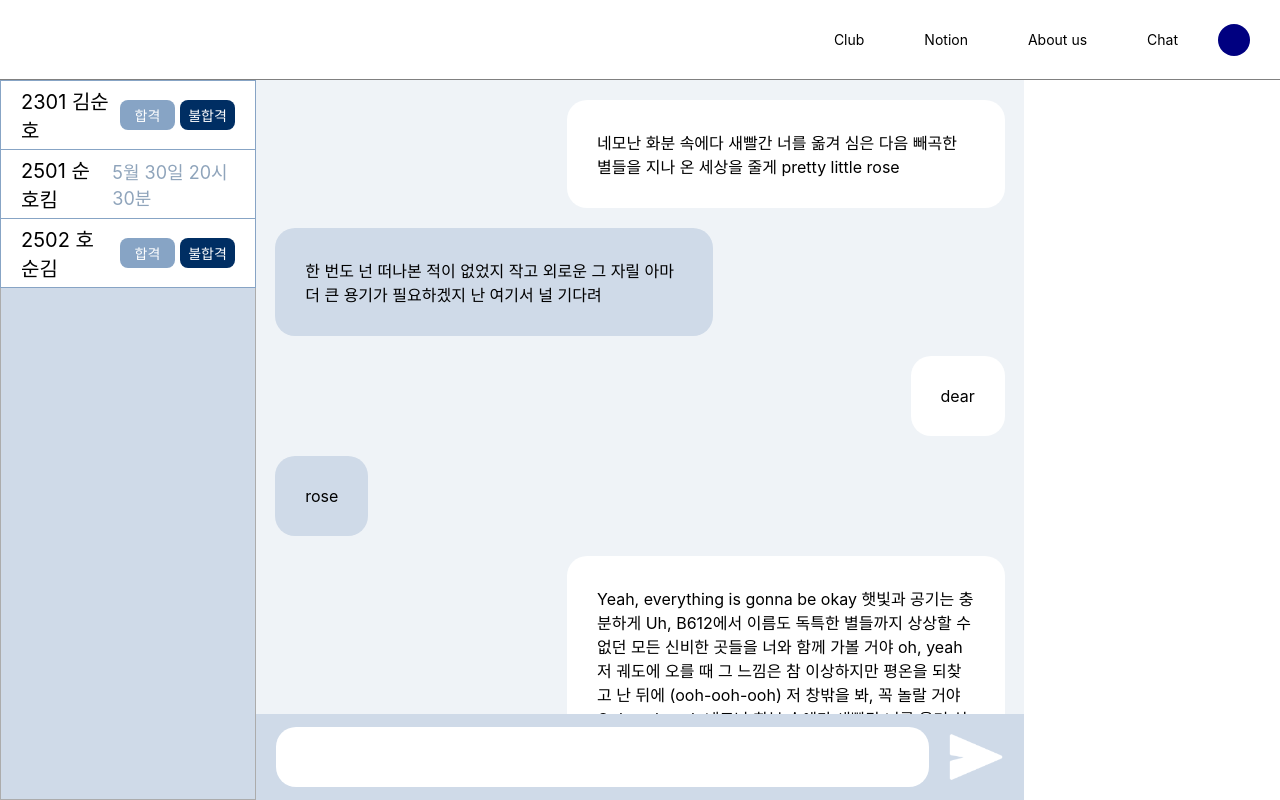
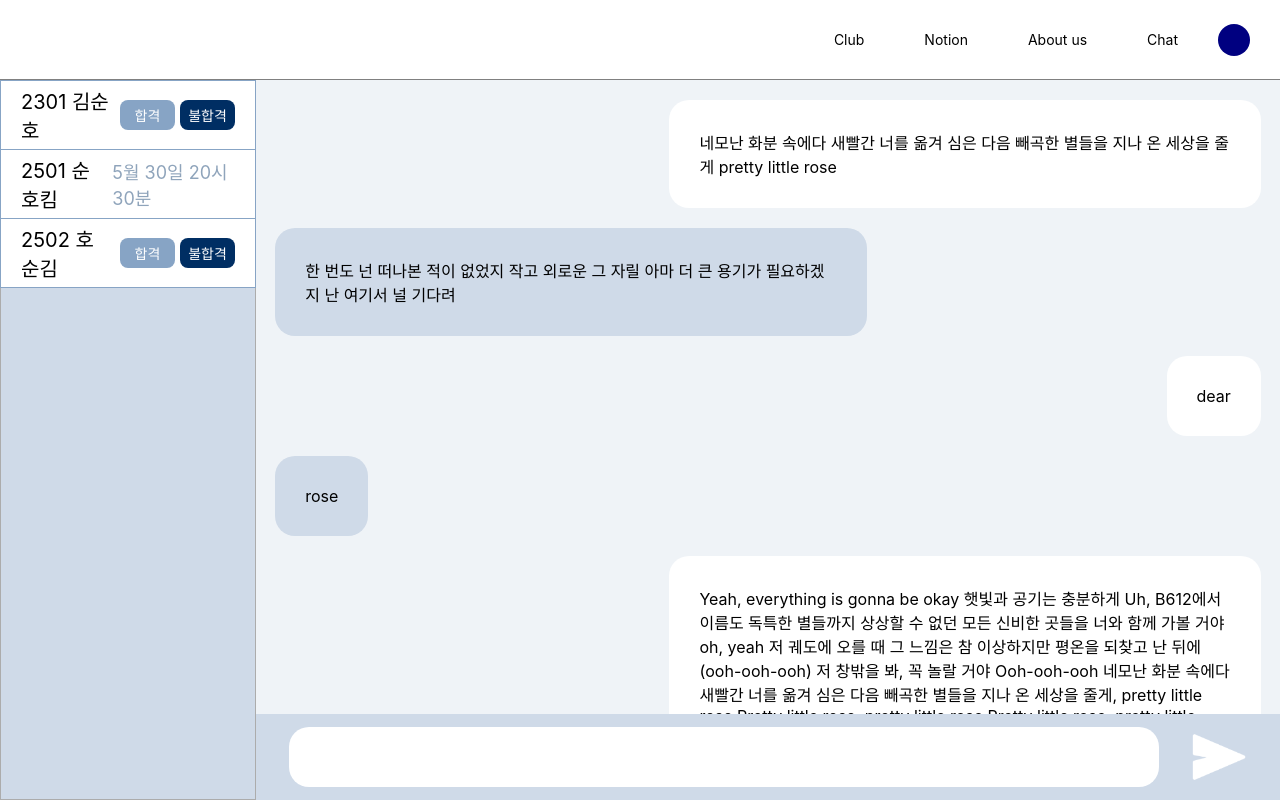
Before and after one commit to RE-VEL/REVEL-frontend-V1, a Next.js app: page /management/chat in a window 1280 px wide. Built offline with nearby package versions, Linux system fonts and the light colour scheme.

Commit message:
Style: chat section 크기 조절

```diff
--- a/components/chat/chatSection.tsx
+++ b/components/chat/chatSection.tsx
@@ -76,6 +76,13 @@ const ChattingWrap = styled.div`
   overflow-y: auto;
   padding: 0 1.5vw;
   padding-bottom: 20px;
+
+  -ms-overflow-style: none; /* IE and Edge */
+  scrollbar-width: none; /* Firefox */
+
+  &::-webkit-scrollbar {
+    display: none; /* Chrome, Safari, Opera*/
+  }
 `;
 
 const ChatInputWrap = styled.div`
--- a/components/chat/management/chat.tsx
+++ b/components/chat/management/chat.tsx
@@ -23,7 +23,7 @@ const Page = styled.main`
 
 const ChatWrap = styled.div`
   height: 100%;
-  width: 60vw;
+  width: 80vw;
 `;
 
 export default ChatPage;
```
